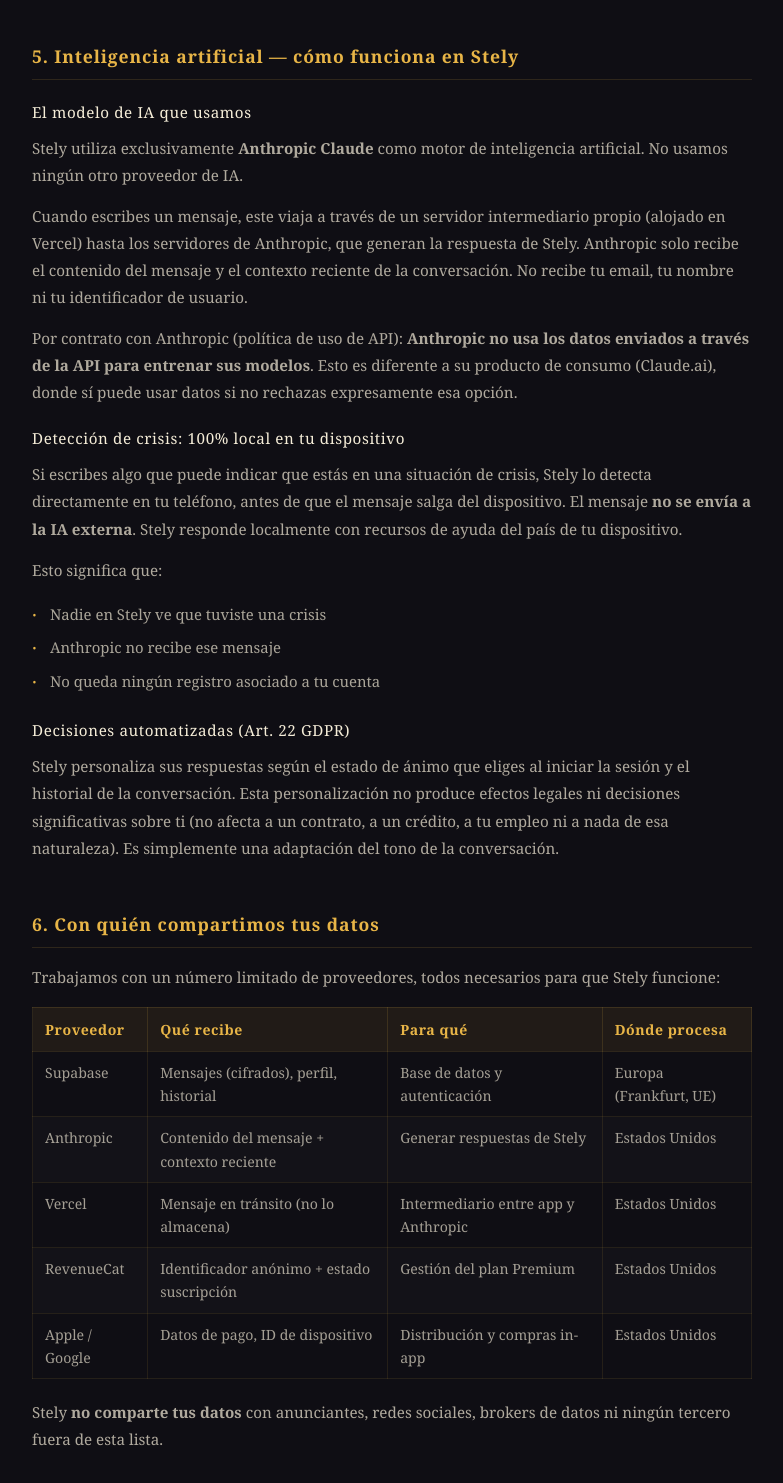
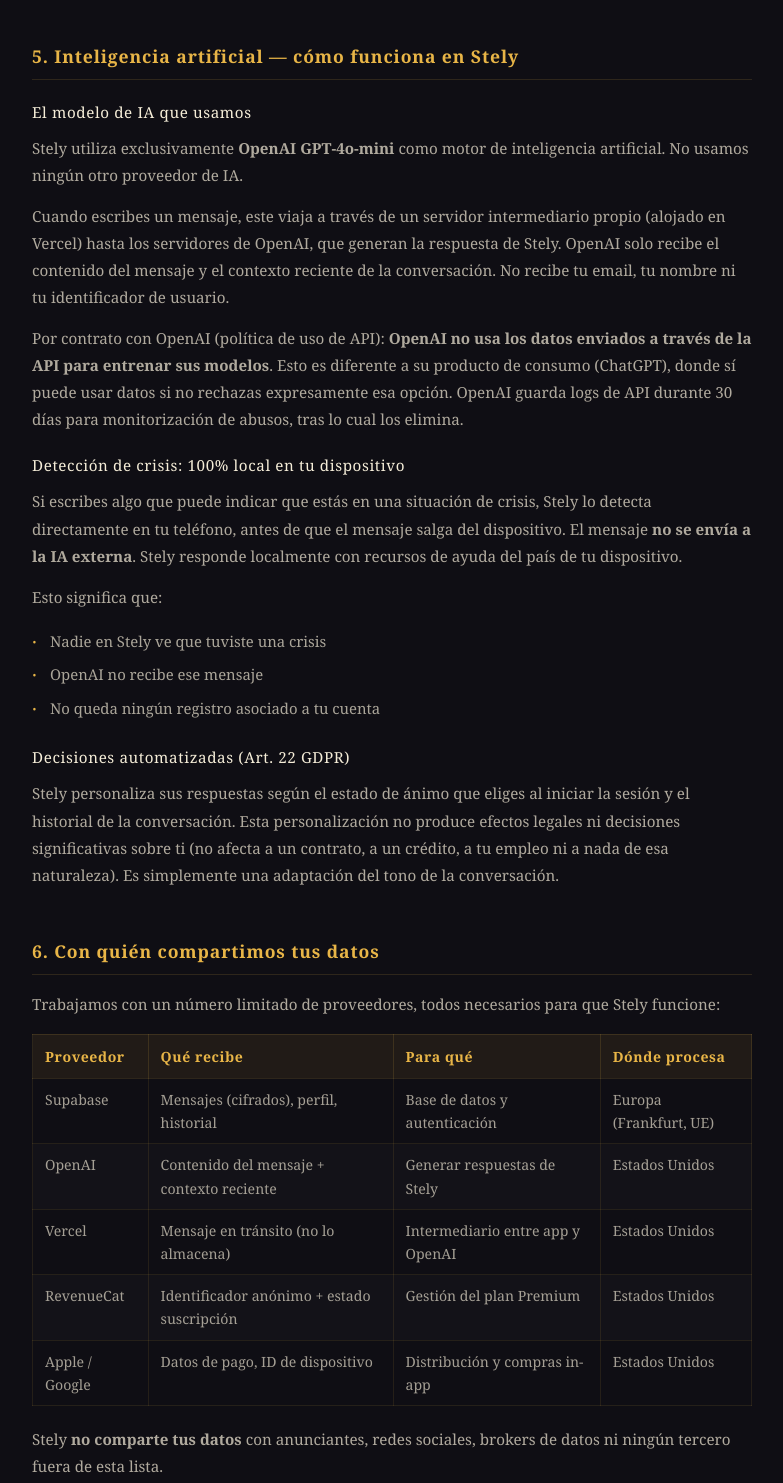
Before and after one commit to Lisan1313/stely-landing, a plain HTML site: page privacy.html in a window 1280 px wide. Shown: the part 2840-4323 px from the top of the page, without its empty margins (248-1031 px from the left). Drawn offline with Linux system fonts and the light colour scheme.

Commit message:
docs(legal): actualizacion proveedor IA Anthropic -> OpenAI
Coherencia con docs en app:
- privacy.html, terms.html, disclaimer-ia.html, politica-premium.html
- Anthropic -> OpenAI / Claude -> GPT-4o-mini

Cambios de sustancia:
- Retencion OpenAI API: 30 dias abuse monitoring + eliminacion (nuevo)
- Referencia a ChatGPT (consumer) en lugar de Claude.ai
- Intermediario Vercel -> OpenAI en lugar de -> Anthropic

Sustancia legal no cambia: cifrado, no-entrenamiento, derecho al olvido,
deteccion crisis local. Solo nombre del proveedor.

Aprobado por Sandra.

```diff
--- a/privacy.html
+++ b/privacy.html
@@ -383,20 +383,21 @@
 
       <h3>El modelo de IA que usamos</h3>
       <p>
-        Stely utiliza exclusivamente <strong>Anthropic Claude</strong> como motor de inteligencia
+        Stely utiliza exclusivamente <strong>OpenAI GPT-4o-mini</strong> como motor de inteligencia
         artificial. No usamos ningún otro proveedor de IA.
       </p>
       <p>
         Cuando escribes un mensaje, este viaja a través de un servidor intermediario propio (alojado
-        en Vercel) hasta los servidores de Anthropic, que generan la respuesta de Stely. Anthropic
+        en Vercel) hasta los servidores de OpenAI, que generan la respuesta de Stely. OpenAI
         solo recibe el contenido del mensaje y el contexto reciente de la conversación. No recibe tu
         email, tu nombre ni tu identificador de usuario.
       </p>
       <p>
-        Por contrato con Anthropic (política de uso de API): <strong>Anthropic no usa los datos
+        Por contrato con OpenAI (política de uso de API): <strong>OpenAI no usa los datos
         enviados a través de la API para entrenar sus modelos</strong>. Esto es diferente a su
-        producto de consumo (Claude.ai), donde sí puede usar datos si no rechazas expresamente esa
-        opción.
+        producto de consumo (ChatGPT), donde sí puede usar datos si no rechazas expresamente esa
+        opción. OpenAI guarda logs de API durante 30 días para monitorización de abusos,
+        tras lo cual los elimina.
       </p>
 
       <h3>Detección de crisis: 100% local en tu dispositivo</h3>
@@ -409,7 +410,7 @@
       <p>Esto significa que:</p>
       <ul>
         <li>Nadie en Stely ve que tuviste una crisis</li>
-        <li>Anthropic no recibe ese mensaje</li>
+        <li>OpenAI no recibe ese mensaje</li>
         <li>No queda ningún registro asociado a tu cuenta</li>
       </ul>
 
@@ -445,7 +446,7 @@
             <td>Europa (Frankfurt, UE)</td>
           </tr>
           <tr>
-            <td>Anthropic</td>
+            <td>OpenAI</td>
             <td>Contenido del mensaje + contexto reciente</td>
             <td>Generar respuestas de Stely</td>
             <td>Estados Unidos</td>
@@ -453,7 +454,7 @@
           <tr>
             <td>Vercel</td>
             <td>Mensaje en tránsito (no lo almacena)</td>
-            <td>Intermediario entre app y Anthropic</td>
+            <td>Intermediario entre app y OpenAI</td>
             <td>Estados Unidos</td>
           </tr>
           <tr>
@@ -480,7 +481,7 @@
     <section class="legal-section" id="transferencias">
       <h2>7. Transferencias internacionales fuera del Espacio Económico Europeo</h2>
       <p>
-        Anthropic, Vercel y RevenueCat procesan datos en Estados Unidos. Para hacerlo de forma legal
+        OpenAI, Vercel y RevenueCat procesan datos en Estados Unidos. Para hacerlo de forma legal
         bajo el GDPR, cada uno de ellos utiliza <strong>Cláusulas Contractuales Tipo (Standard
         Contractual Clauses, SCCs)</strong> aprobadas por la Comisión Europea, y/o está adherido al
         <strong>Marco de Privacidad de Datos UE-EEUU (EU-US Data Privacy Framework)</strong>.
@@ -502,7 +503,7 @@
       <p>Esta sección es tan importante como el resto.</p>
       <ul>
         <li><strong>No vendemos tus datos</strong> a nadie, bajo ningún concepto.</li>
-        <li><strong>No usamos tus conversaciones para entrenar IA</strong> &mdash; ni la nuestra ni la de Anthropic.</li>
+        <li><strong>No usamos tus conversaciones para entrenar IA</strong> &mdash; ni la nuestra ni la de OpenAI.</li>
         <li><strong>No mostramos publicidad</strong> en Stely. Ni ahora ni en el futuro.</li>
         <li><strong>No instalamos trackers publicitarios</strong> &mdash; sin Google Analytics, sin Firebase, sin Facebook SDK, sin Mixpanel.</li>
         <li><strong>No construimos un perfil psicológico</strong> de ti con fines comerciales.</li>
```
Also changed, not shown: disclaimer-ia.html (+1 -1 lines), politica-premium.html (+1 -1 lines), terms.html (+5 -5 lines).
